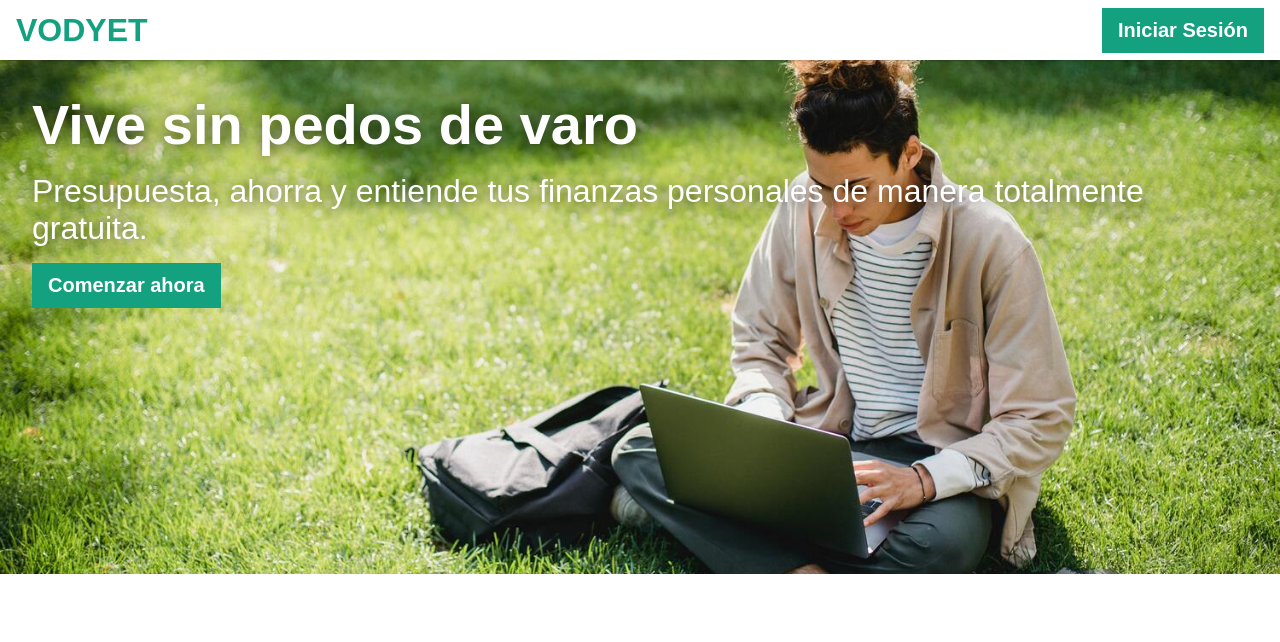
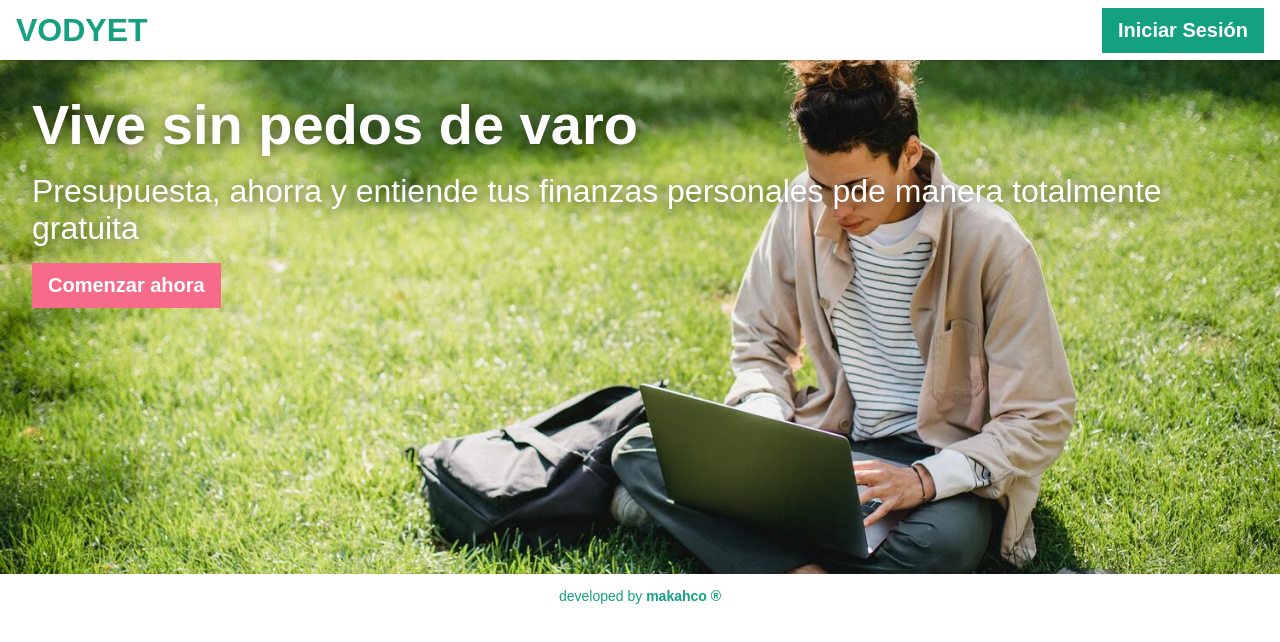
Before and after one commit to jesuszvl/vodyet, a Next.js app: page / in a window 1280 px wide. Shown: the top 642 px of the page. Built offline with nearby package versions, Linux system fonts and the light colour scheme; no server answers; a web font is replaced by a local one.

Commit message:
add pink button

```diff
--- a/package.json
+++ b/package.json
@@ -11,7 +11,7 @@
   "dependencies": {
     "@firebase/app": "^0.9.7",
     "@firebase/auth": "^0.22.0",
-    "classnames": "^2.3.1",
+    "classnames": "^2.3.2",
     "dotenv": "^16.0.3",
     "express": "^4.18.2",
     "firebase": "^9.19.1",
--- a/src/components/ActionButton/ActionButton.js
+++ b/src/components/ActionButton/ActionButton.js
@@ -1,11 +1,16 @@
 import Link from "next/link";
 import styles from "./ActionButton.module.scss";
+import classNames from "classnames";
 
-export default function ActionButton({ text, href }) {
+export default function ActionButton({ text, href, isPink = false }) {
   return (
     <Link href={href}>
       <div className={styles["button-container"]}>
-        <button className={styles.button}>{text}</button>
+        <button
+          className={classNames(styles.button, { [styles.pink]: isPink })}
+        >
+          {text}
+        </button>
       </div>
     </Link>
   );
--- a/src/components/ActionButton/ActionButton.module.scss
+++ b/src/components/ActionButton/ActionButton.module.scss
@@ -18,9 +18,17 @@
   cursor: pointer;
   font-size: 20px;
   font-weight: 900;
+
+  &.pink {
+    background-color: $pink-color;
+  }
 }
 
 .button:hover {
   background-color: $button-hover-color;
   cursor: pointer;
+
+  &.pink {
+    background-color: $pink-hover-color;
+  }
 }
--- a/src/components/HeroSection/HeroSection.js
+++ b/src/components/HeroSection/HeroSection.js
@@ -6,12 +6,11 @@ export default function HeroSection() {
     <div className={styles["hero-container"]}>
       <h1 className={styles["hero-title"]}>Vive sin pedos de varo</h1>
       <span className={styles["hero-subtitle"]}>
-        Presupuesta, ahorra y entiende tus finanzas personales de manera
-        totalmente gratuita.
+        Presupuesta, ahorra y entiende tus finanzas personales pde manera
+        totalmente gratuita
       </span>
-
       <div className={styles["hero-button"]}>
-        <ActionButton text={"Comenzar ahora"} href={"/signup"} />
+        <ActionButton text={"Comenzar ahora"} href={"/signup"} isPink />
       </div>
     </div>
   );
--- a/src/components/Wrapper/Wrapper.js
+++ b/src/components/Wrapper/Wrapper.js
@@ -1,4 +1,5 @@
 import HeadTag from "../HeadTag/HeadTag";
+import Footer from "../Footer/Footer";
 import styles from "./Wrapper.module.scss";
 
 export default function Wrapper({ children }) {
@@ -6,6 +7,7 @@ export default function Wrapper({ children }) {
     <div className={styles.wrapper}>
       <HeadTag />
       {children}
+      <Footer />
     </div>
   );
 }
--- a/src/styles/_colors.constants.scss
+++ b/src/styles/_colors.constants.scss
@@ -3,6 +3,9 @@ $title-color: #fcfefe;
 $background-color: white;
 $button-color: #14a180;
 $button-hover-color: #0e7059;
+
+$pink-color: #f76b8a;
+$pink-hover-color: #f65377;
 
 $vivienda: #add8e6;
 $alimentos: #90ee90;
```
Also changed, not shown: 1 other file (tests, documents, lock files or other folders).
